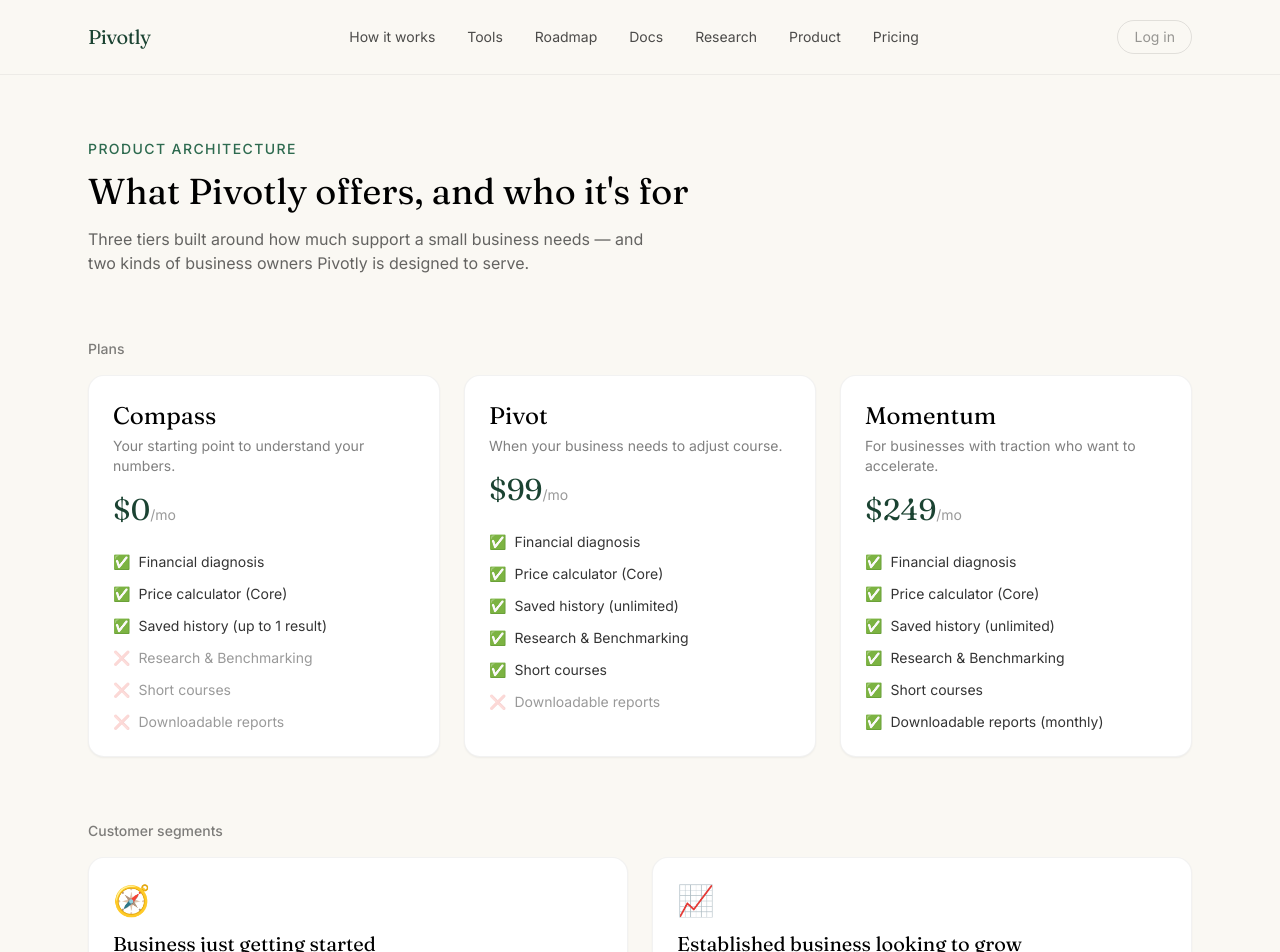
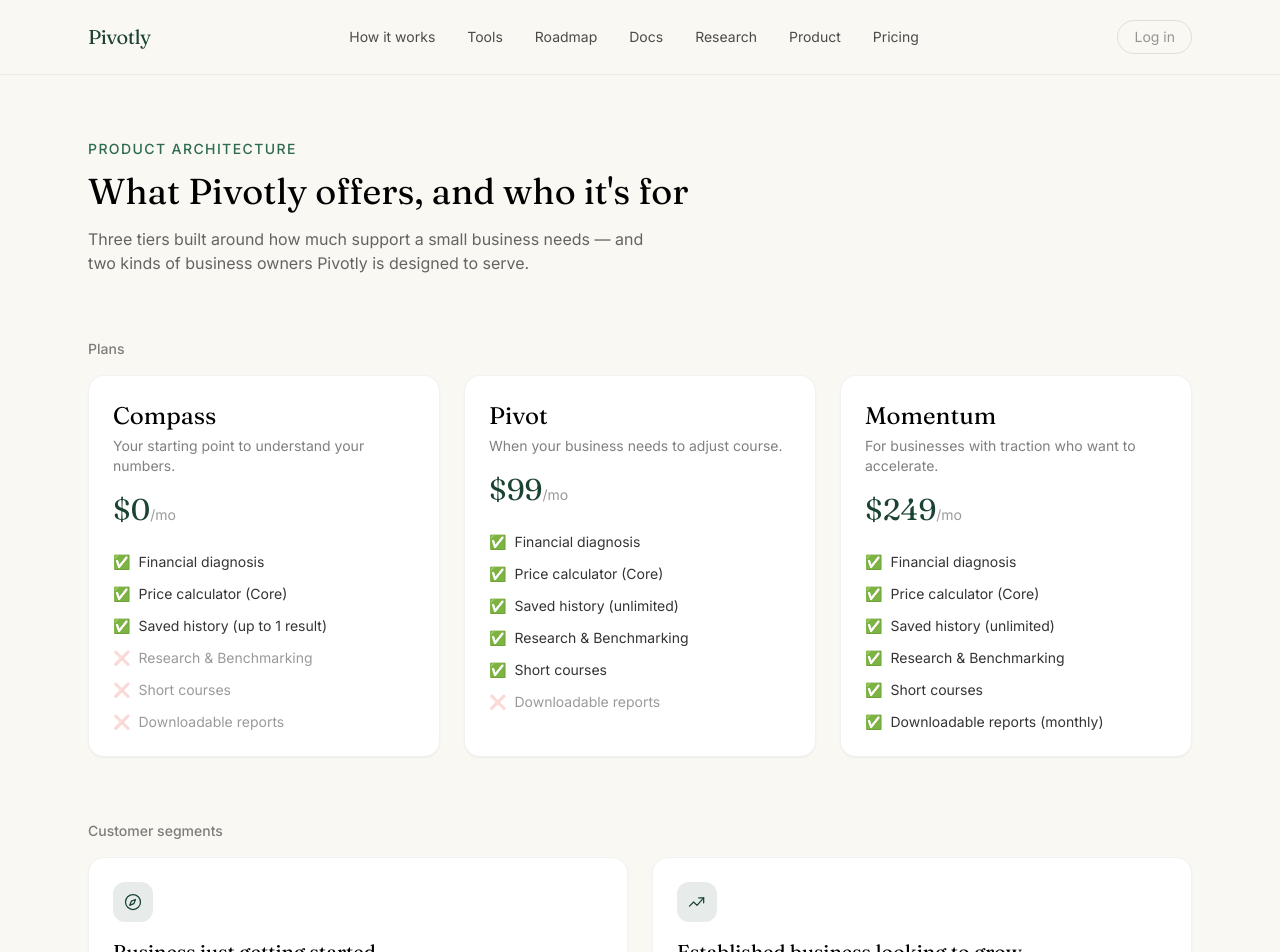
Before and after one commit to guerrerofernanda751-gc/pivotly, a Next.js app: page /product in a window 1280 px wide. Shown: the top 952 px of the page. Built offline with nearby package versions, Linux system fonts and the light colour scheme.

Commit message:
Update CustomerSegments.js

```diff
--- a/components/CustomerSegments.js
+++ b/components/CustomerSegments.js
@@ -1,6 +1,15 @@
 const SEGMENTS = [
   {
-    icon: "🧭",
+    icon: (
+      <svg viewBox="0 0 24 24" fill="none" stroke="currentColor" strokeWidth="1.5">
+        <circle cx="12" cy="12" r="9" />
+        <path
+          strokeLinecap="round"
+          strokeLinejoin="round"
+          d="M15 9l-2 5-5 2 2-5 5-2z"
+        />
+      </svg>
+    ),
     title: "Business just getting started",
     description:
       "Just launched, low and irregular sales, very tight budget. Still doesn't know if the business is profitable.",
@@ -11,7 +20,16 @@ const SEGMENTS = [
     ],
   },
   {
-    icon: "📈",
+    icon: (
+      <svg viewBox="0 0 24 24" fill="none" stroke="currentColor" strokeWidth="1.5">
+        <path
+          strokeLinecap="round"
+          strokeLinejoin="round"
+          d="M3 17l5-5 4 4 8-9"
+        />
+        <path strokeLinecap="round" strokeLinejoin="round" d="M14 7h6v6" />
+      </svg>
+    ),
     title: "Established business looking to grow",
     description:
       "Already has steady sales and some track record, but still doesn't fully understand margins or what to charge.",
@@ -31,8 +49,10 @@ export default function CustomerSegments() {
           key={s.title}
           className="rounded-2xl border border-black/5 bg-white p-6 shadow-sm"
         >
-          <span className="text-3xl">{s.icon}</span>
-          <h3 className="mt-3 font-display text-xl text-black">{s.title}</h3>
+          <div className="flex h-10 w-10 items-center justify-center rounded-xl bg-forest/10 text-forest">
+            <span className="h-5 w-5">{s.icon}</span>
+          </div>
+          <h3 className="mt-4 font-display text-xl text-black">{s.title}</h3>
           <p className="mt-2 text-sm text-black/60">{s.description}</p>
           <ul className="mt-4 space-y-2 text-sm text-black/70">
             {s.bullets.map((b) => (
```
